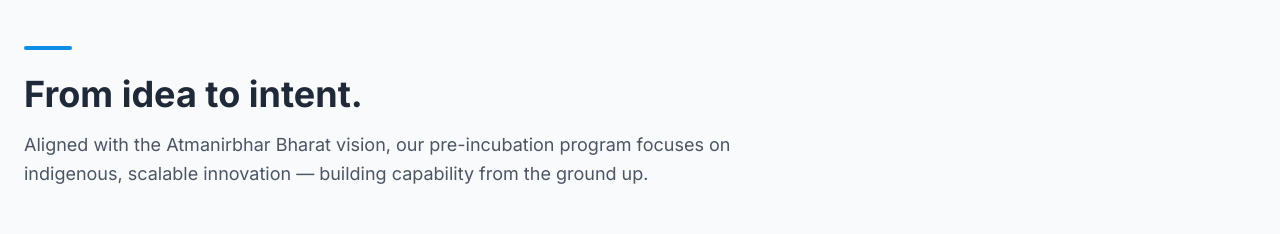
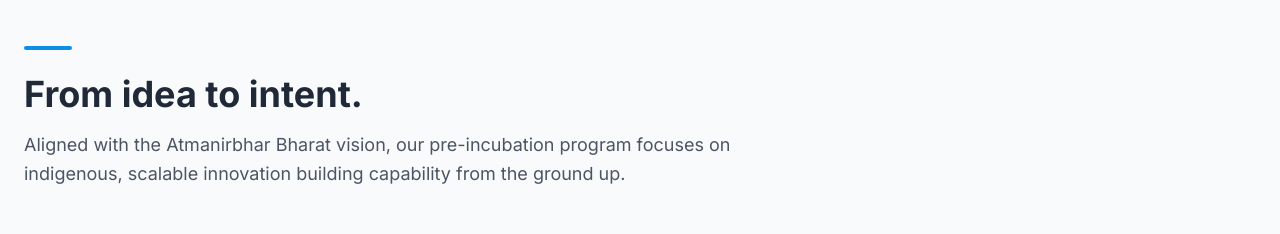
Before and after one commit to harshitaa-p/dbi, a React (Vite) app: page / in a window 1280 px wide. Shown: the part 3740-3974 px from the top of the page. Built offline with nearby package versions, Linux system fonts and the light colour scheme; grey boxes are pictures that could not be loaded.

Commit message:
feat:changes

```diff
--- a/src/components/websites/PreIncubation.jsx
+++ b/src/components/websites/PreIncubation.jsx
@@ -207,7 +207,7 @@
       </Section>
 
       {/* Pre-Incubation Program */}
-      <Section id="program" headline="From idea to intent." subtitle="Aligned with the Atmanirbhar Bharat vision, our pre-incubation program focuses on indigenous, scalable innovation — building capability from the ground up." bg="gray">
+      <Section id="program" headline="From idea to intent." subtitle="Aligned with the Atmanirbhar Bharat vision, our pre-incubation program focuses on indigenous, scalable innovation building capability from the ground up." bg="gray">
         <div className="grid grid-cols-1 gap-8 lg:grid-cols-5">
           <div className="lg:col-span-2">
             <TiltCard max={6}>
```
